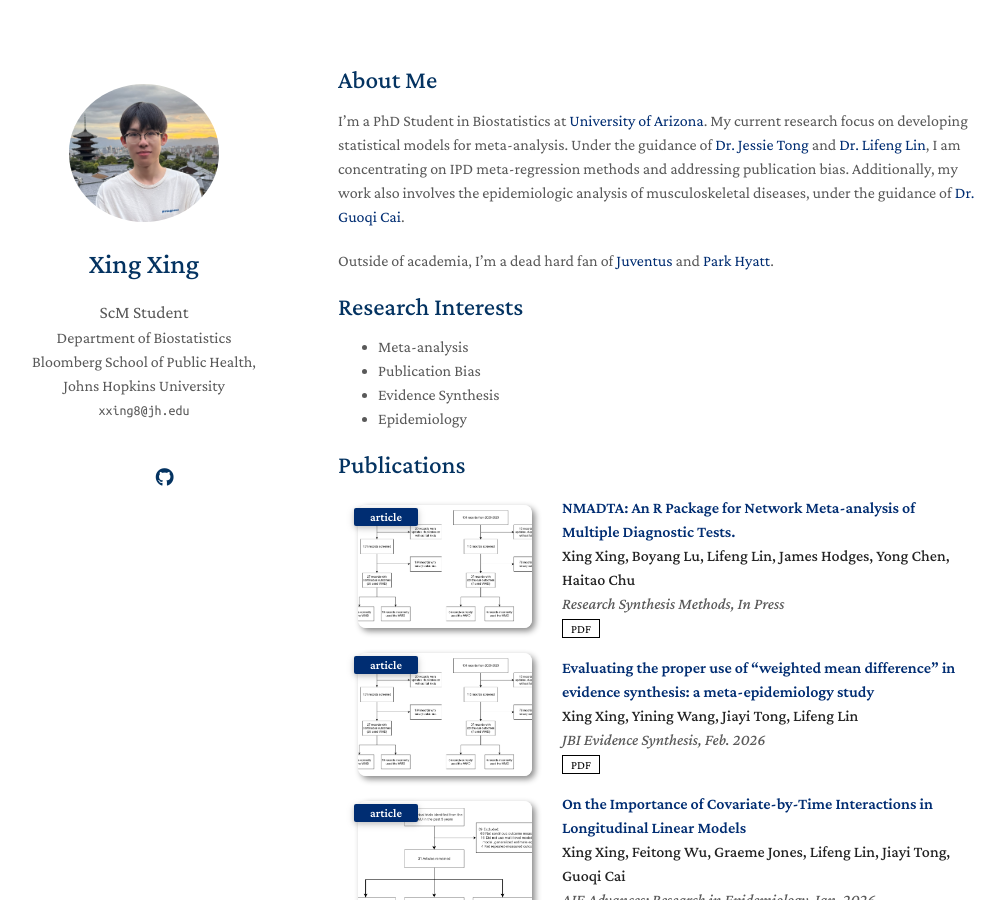
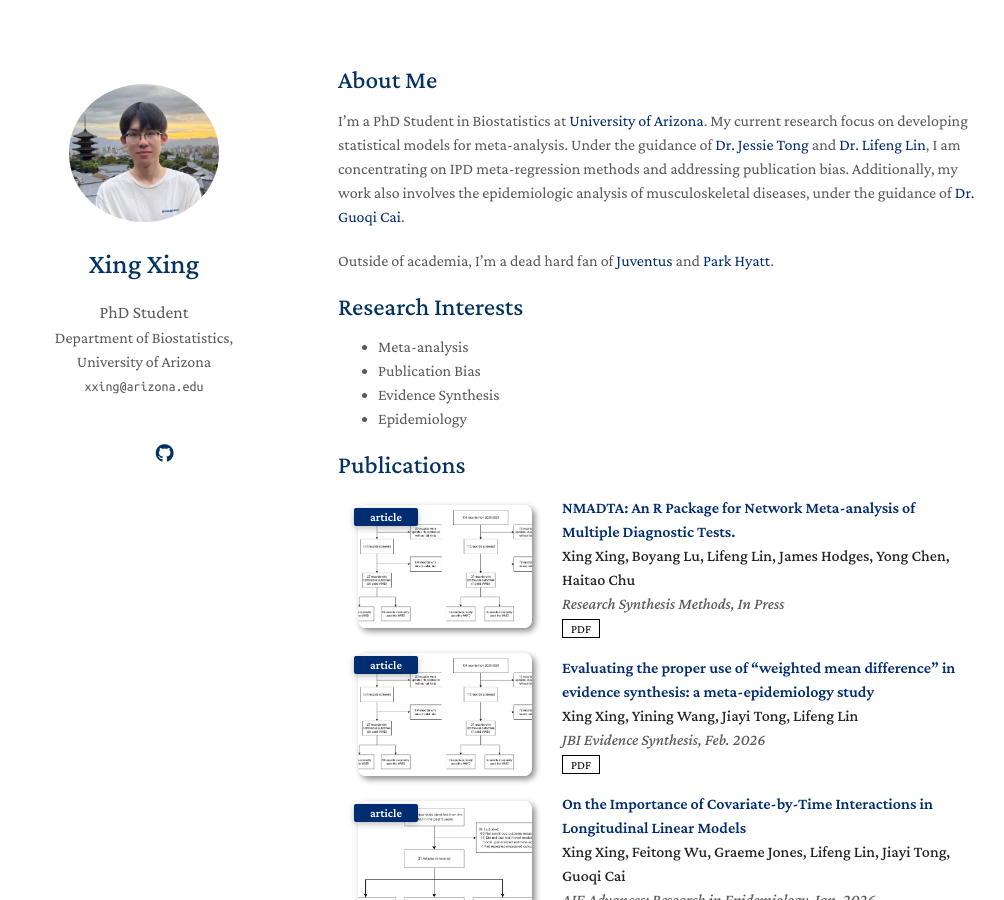
Before and after one commit to KevinXing3/kevinXing3.github.io, a Jekyll site: the page built from index.md, in a window 1280 px wide and 900 px high. Shown: the whole window, without its empty margins (132-1136 px from the left). Built offline with Jekyll 4.4.1, drawn with Linux system fonts in a browser that asks for light colours; nearby versions of some CDN libraries; a style sheet for code colours, icons or effects is not loaded; our own code applies the rules of GitHub Pages for plain Markdown files.

Commit message:
Update _config.yml

```diff
--- a/_config.yml
+++ b/_config.yml
@@ -1,13 +1,13 @@
 # Basic Information
 url: https://KevinXing3.github.io
 title: Xing Xing
-position: ScM Student
-affiliation: Department of Biostatistics Bloomberg School of Public Health, Johns Hopkins University
+position: PhD Student
+affiliation: Department of Biostatistics, University of Arizona
 # subaffiliation:
 affiliation_link: https://publichealth.jhu.edu/departments/biostatistics
 # subaffiliation_link:
-email: xxing8@jh.edu
-address: 615 N. Wolfe Street, Baltimore, MD 21205
+email: xxing@arizona.edu
+address: Drachman Hall, 1295 N. Martin Ave., Tucson, AZ 85721-0202
 
 
 
```
